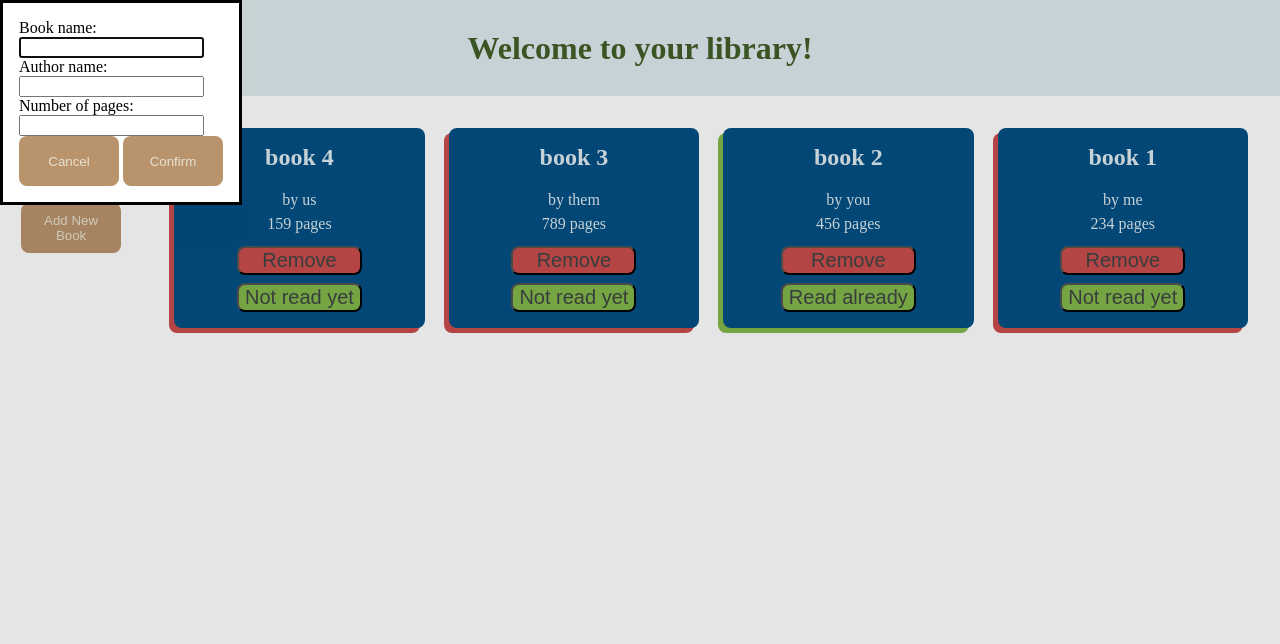
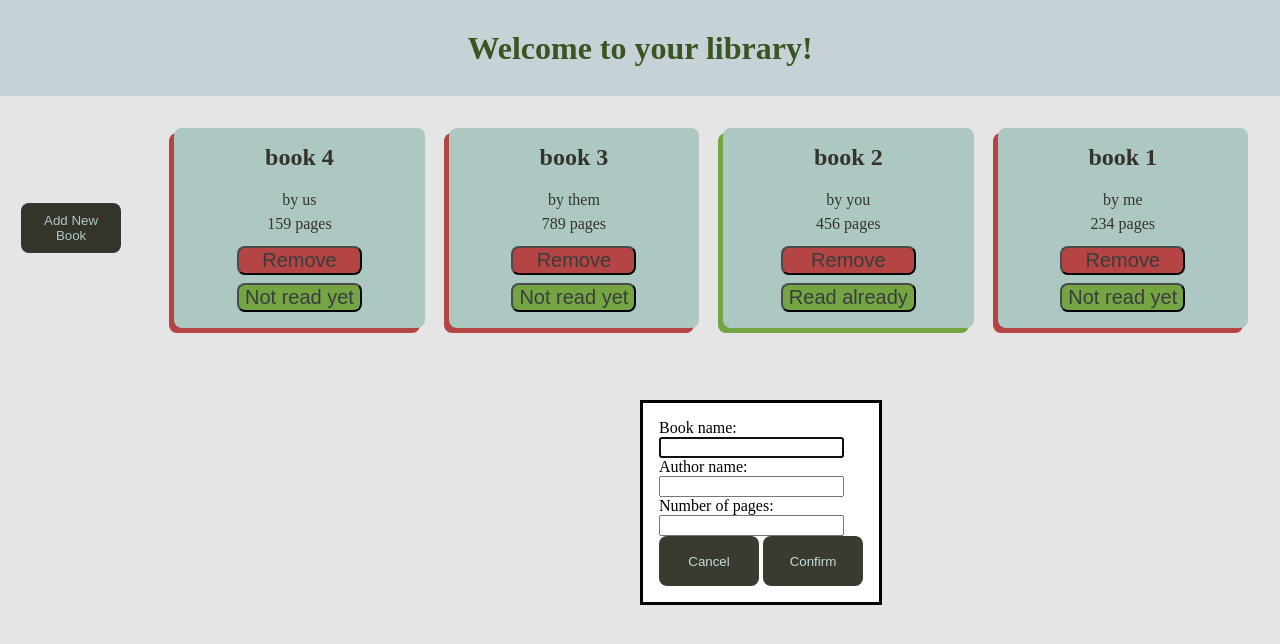
Before and after one commit to ChickenTendy80/odin-library-JS, a plain HTML site: page index.html in a window 1280 px wide. Both pictures are taken after a click on the button "Add New Book". Drawn offline with Linux system fonts and the light colour scheme.

Commit message:
minor coloring change

```diff
--- a/style.css
+++ b/style.css
@@ -28,12 +28,18 @@ body{
 }
 
 .button button{
-    background-color: #b9936c;
-    color: #e6e2d3;
+    background-color: #3b3a30;
+    color: #c0ded9;
     border-radius: 8px;
     border: none;
     width: 100px;
     height: 50px;
+}
+
+dialog{
+    position: absolute;
+    top: 50%;
+    left: 50%;
 }
 
 .card-container{
@@ -50,8 +56,8 @@ body{
 .card{
     border-radius: 8px;
     padding: 16px;
-    background-color: #034f84;
-    color: #deeaee;
+    background-color: #c0ded9;
+    color: #3b3a30;
     height: 200px;
     box-shadow: #c94c4c -5px 5px;
     display: grid;
```
